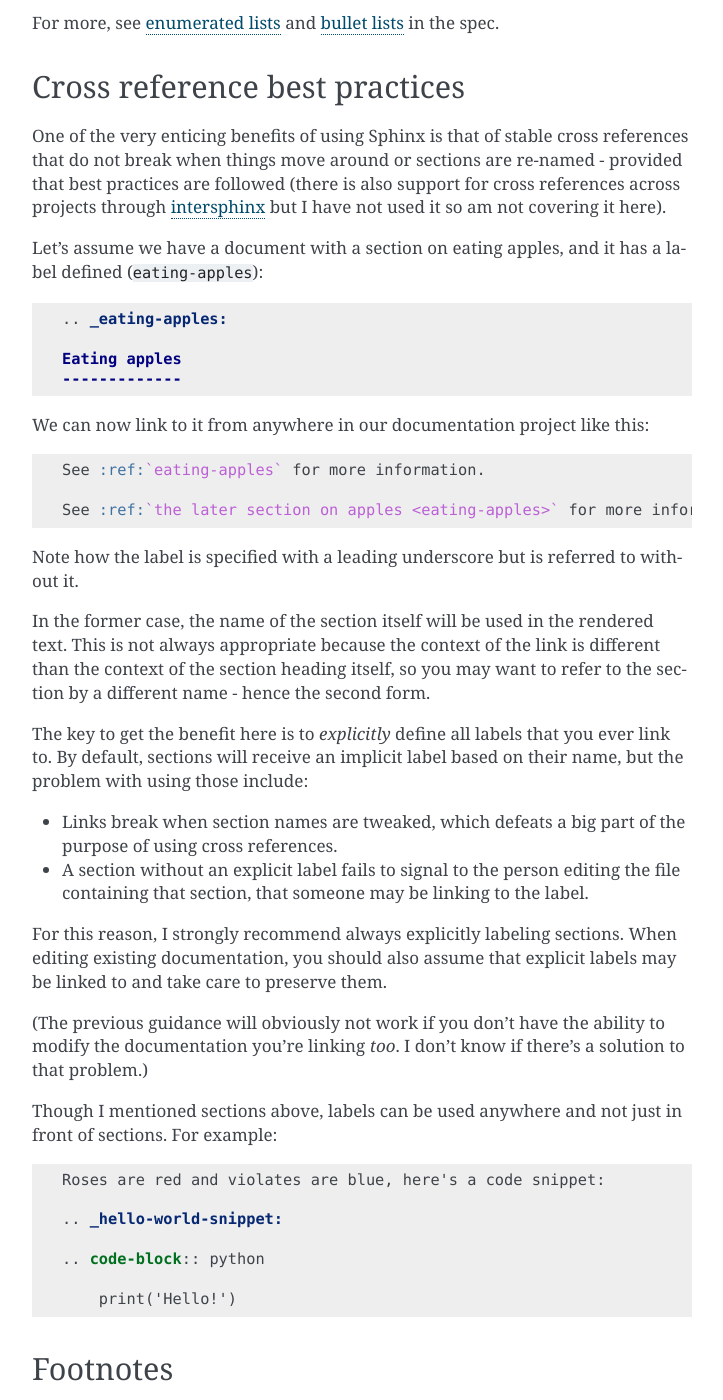
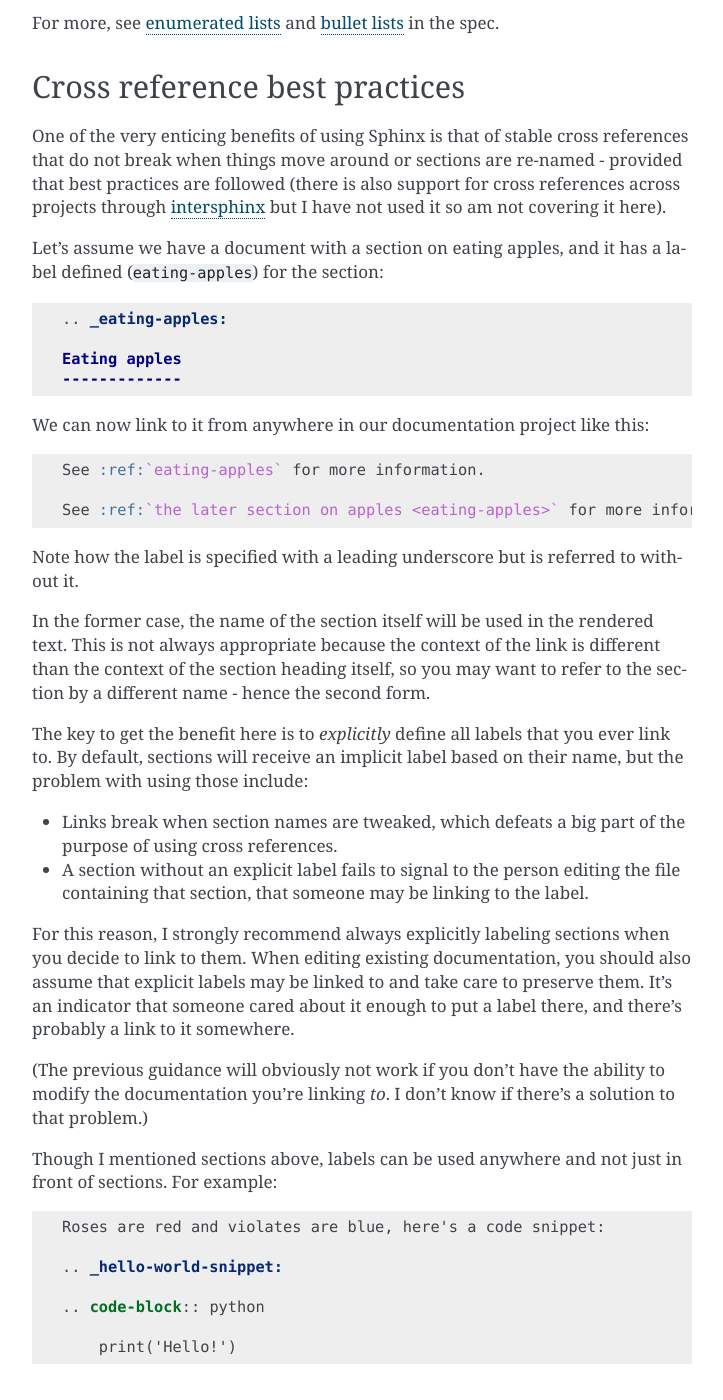
Before and after one commit to scode/docs, a Sphinx documentation site: the page built from docs/source/software/rstquil.rst, in a window 1280 px wide and 1400 px high, scrolled down 3765 px. Shown: the whole window, without its empty margins (388-1111 px from the left). Built offline with Sphinx 7.4.7, drawn with Linux system fonts in a browser that asks for light colours.

Commit message:
Clarify labeling suggestions.

```diff
--- a/docs/source/software/rstquil.rst
+++ b/docs/source/software/rstquil.rst
@@ -225,7 +225,7 @@ also support for cross references across projects through `intersphinx
 have not used it so am not covering it here).
 
 Let's assume we have a document with a section on eating apples, and
-it has a label defined (``eating-apples``):
+it has a label defined (``eating-apples``) for the section:
 
 .. code-block:: rst
 
@@ -261,11 +261,14 @@ label based on their name, but the problem with using those include:
   the file containing that section, that someone may be linking to the label.
 
 For this reason, I strongly recommend always explicitly labeling
-sections. When editing existing documentation, you should also assume
-that explicit labels may be linked to and take care to preserve them.
+sections when you decide to link to them. When editing existing
+documentation, you should also assume that explicit labels may be
+linked to and take care to preserve them. It's an indicator that
+someone cared about it enough to put a label there, and there's
+probably a link to it somewhere.
 
 (The previous guidance will obviously not work if you don't have the
-ability to modify the documentation you're linking *too*. I don't know
+ability to modify the documentation you're linking *to*. I don't know
 if there's a solution to that problem.)
 
 Though I mentioned sections above, labels can be used anywhere and not
```
